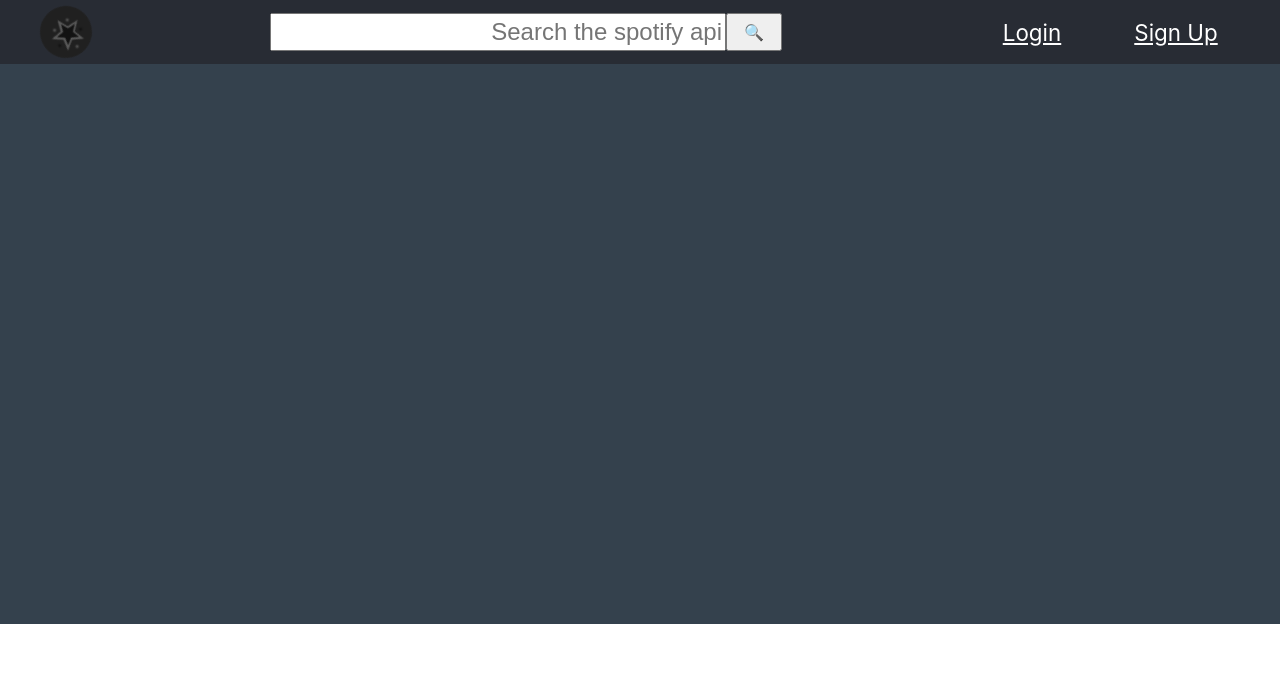
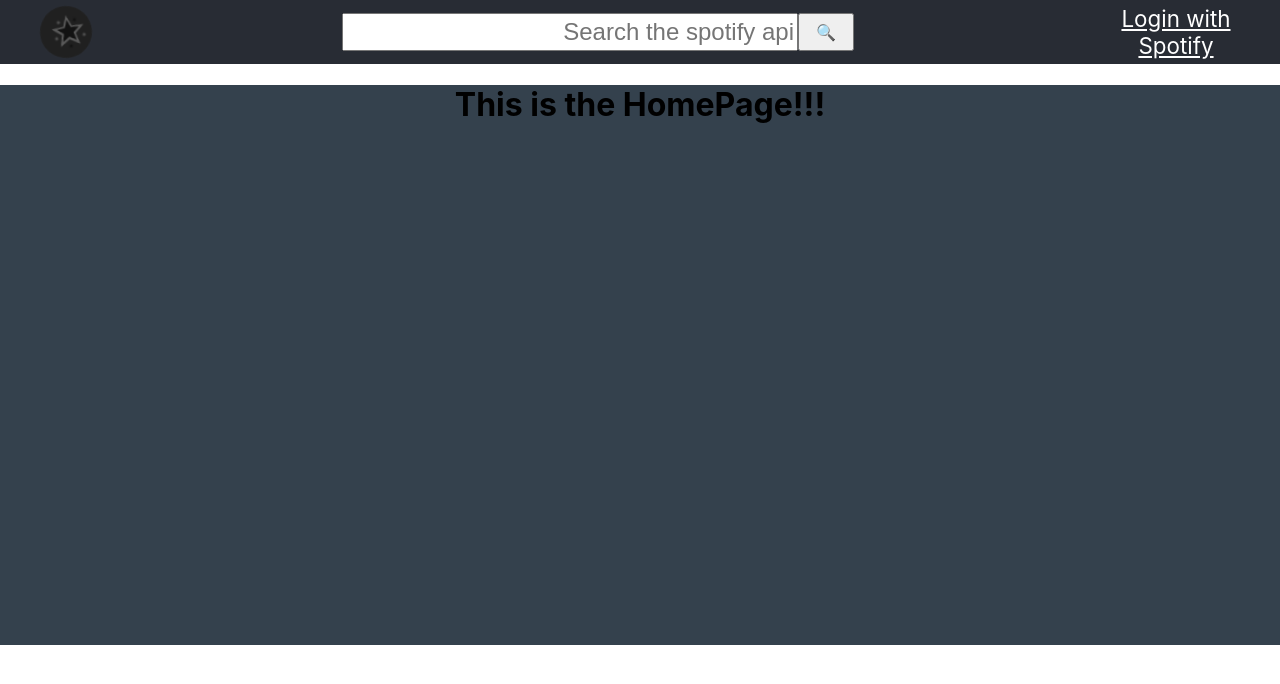
Before and after one commit to kevinstaresdarbon/jammming, a React (Create React App) app: page / in a window 1280 px wide. Shown: the top 684 px of the page. Built offline with nearby package versions, Linux system fonts and the light colour scheme.

Commit message:
refactors the app.js to use react-router-dom and adds a few dummy pages for testing

```diff
--- a/package.json
+++ b/package.json
@@ -9,11 +9,12 @@
     "@testing-library/user-event": "^13.5.0",
     "react": "^19.1.0",
     "react-dom": "^19.1.0",
+    "react-router-dom": "^7.5.2",
     "react-scripts": "5.0.1",
     "web-vitals": "^2.1.4"
   },
   "scripts": {
-    "start": "react-scripts start",
+    "start": "HOST=0.0.0.0 react-scripts start",
     "build": "react-scripts build",
     "test": "react-scripts test",
     "eject": "react-scripts eject"
--- a/public/index.html
+++ b/public/index.html
@@ -9,7 +9,7 @@
       name="description"
       content="Web site created using create-react-app"
     />
-    <link rel="apple-touch-icon" href="%PUBLIC_URL%/logo192.png" />
+    <link rel="icon" href="%PUBLIC_URL%/logo192.png" />
     <!--
       manifest.json provides metadata used when your web app is installed on a
       user's mobile device or desktop. See https://developers.google.com/web/fundamentals/web-app-manifest/
--- a/src/App.js
+++ b/src/App.js
@@ -1,14 +1,19 @@
+import React from 'react';
+import { BrowserRouter as Router, Route, Switch } from 'react-router-dom';
 import logo from './logo.png';
 import Search from './components/Search/Search';
+import HomePage from './components/HomePage/HomePage';
+import Dashboard from './components/Dashboard/Dashboard';
 import './App.css';
 
 function App() {
 
-  async function handleSearchSubmit(){
+  async function handleSearchSubmit() {
 
   }
 
   return (
+    <Router>
       <div className="App">
         <header className="App-header">
           <figure className='App-logo-container'>
@@ -17,15 +22,19 @@ function App() {
           <Search />
           <nav>
             <ul>
-            <li><a href='#'>Login</a></li>
-            <li><a href='#'>Sign Up</a></li>
+              <li><a href='#'>Login with Spotify</a></li>
             </ul>
           </nav>
         </header>
         <main>
-
+          <Switch>
+            <Route exact path='/' component={HomePage} />
+            <Route path='/dashboard' component={Dashboard} />
+          </Switch>
         </main>
       </div>
+    </Router>
+
   );
 }
 
--- /dev/null
+++ b/src/components/Dashboard/Dashboard.js
@@ -0,0 +1,8 @@
+import React from 'react';
+
+function Dashboard() {
+
+    return <h1>This is the dashboard</h1>;
+}
+
+export default Dashboard
--- /dev/null
+++ b/src/components/HomePage/HomePage.js
@@ -0,0 +1,8 @@
+import React from 'react';
+
+function HomePage() {
+
+    return <h1>This is the HomePage!!!</h1>;
+}
+
+export default HomePage
```
Also changed, not shown: src/components/Dashboard/Dashboard.module.css (added), src/components/HomePage/HomePage.module.css (added), 1 other file (tests, documents, lock files or other folders). Lines whose indentation alone changed are shown as unchanged.
